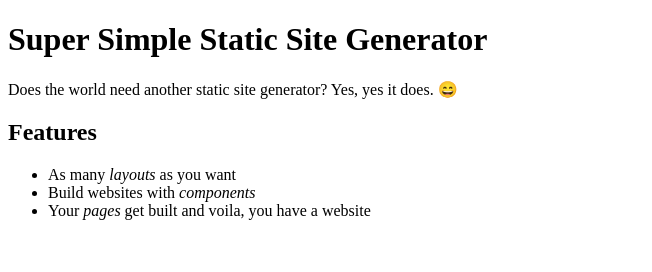
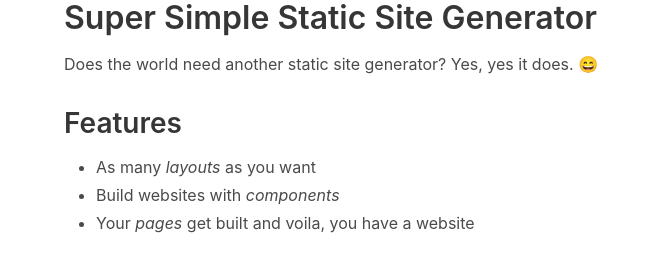
Before and after one commit to maragudk/ssssg, a plain HTML site: page docs/index.html in a window 1280 px wide. Shown: the whole page, without its empty margins (0-652 px from the left). Drawn offline with Linux system fonts and the light colour scheme; the site is published under a folder, as on GitHub Pages, so addresses that start at the root find nothing.

Commit message:
Fix style path for Github Pages (#11)

```diff
--- a/docs/index.html
+++ b/docs/index.html
@@ -8,7 +8,7 @@
       name="description"
       content="Does the world need another static site generator? Yes, yes it does. 😄"
     />
-    <link rel="stylesheet" href="/bulma.min.css" />
+    <link rel="stylesheet" href="bulma.min.css" />
   </head>
   <body>
     <div class="container content">
```
Also changed, not shown: layouts/default.html (+1 -1 lines).
